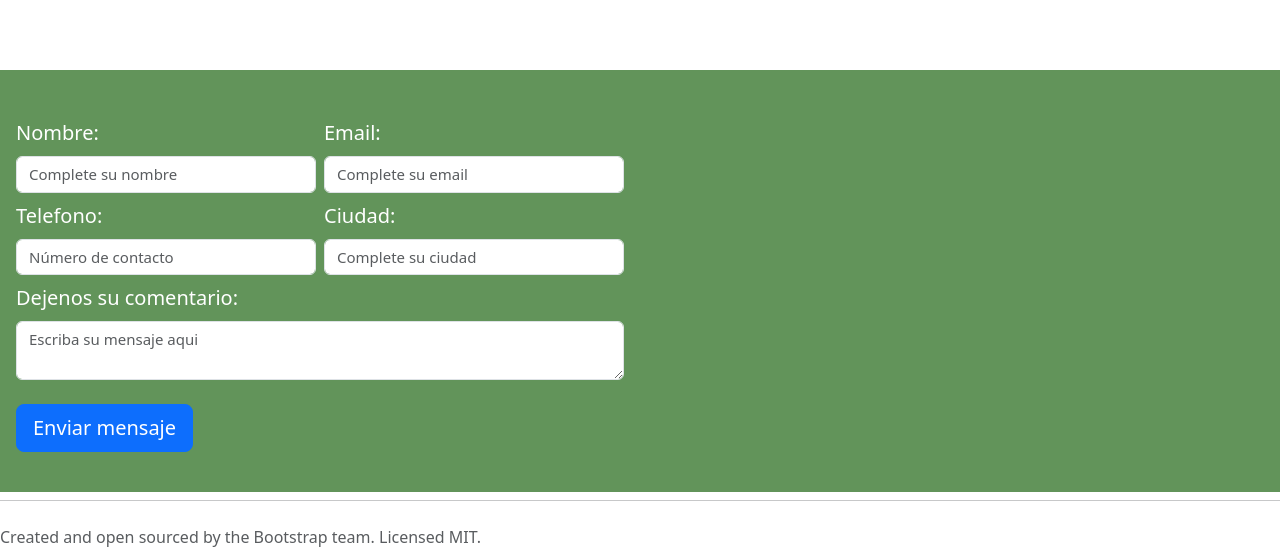
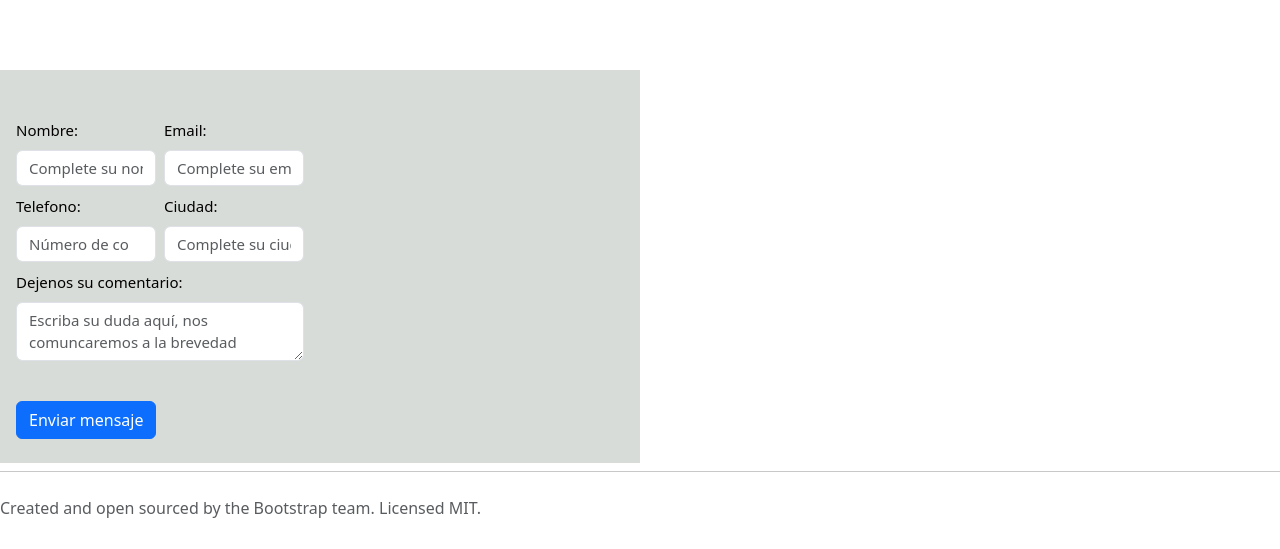
Before and after one commit to Morri17/exuviaweb2, a React (Vite) app: page / in a window 1280 px wide. Shown: the part 2063-2612 px from the top of the page. Built offline with nearby package versions, Linux system fonts and the light colour scheme.

Commit message:
cambios en emailjs y formulario contacto

```diff
--- a/src/App.jsx
+++ b/src/App.jsx
@@ -29,7 +29,7 @@ function App() {
           <Nosotros />
         </div>
         <div ref={sectionRefs[3].ref}>
-          <Contacto />
+          <Contacto/>
         </div>
       </div>
         <BotonWhatsApp />
--- a/src/CSS/Contacto.css
+++ b/src/CSS/Contacto.css
@@ -1,9 +1,10 @@
 .background-contacto{
-  background-color: rgba(20, 95, 8, 0.667);
+  background-color: rgba(104, 117, 104, 0.253);
+
 }
 .form-label{
-  color: white;
-  font-size: 20px;
+  color: rgb(0, 0, 0);
+  font-size: 15px;
 }
 .form-control{
   color: wheat;
--- a/src/Componentes/Contacto.jsx
+++ b/src/Componentes/Contacto.jsx
@@ -5,6 +5,23 @@ import "bootstrap/dist/css/bootstrap.min.css";
 import "../CSS/Contacto.css";
 
 const Contacto = () => {
+  const forms = document.querySelectorAll(".needs-validation");
+
+  Array.from(forms).forEach((form) => {
+    form.addEventListener(
+      "submit",
+      (event) => {
+        if (!form.checkValidity()) {
+          event.preventDefault();
+          event.stopPropagation();
+        }
+
+        form.classList.add("was-validated");
+      },
+      false
+    );
+  });
+
   const {
     register,
     handleSubmit,
@@ -35,20 +52,23 @@ const Contacto = () => {
       const redirectTimeout = setTimeout(() => {
         window.location.href = "http://localhost:5173/inicio";
       }, 4000);
-      return () =>  clearTimeout(redirectTimeout);
+      return () => clearTimeout(redirectTimeout);
     }
   }, [isSuccess]);
 
   return (
+    <div className="col-6">
     <div className="background-contacto">
+
       <div className="col-6 p-3 mr-3">
         <form
-          className="row align-items-center g-2 mt-4"
+          className="row align-items-center g-2 mt-4 needs-validation"
+          noValidate
           ref={form}
           onSubmit={handleSubmit(sendEmail)}
         >
-          <div className="col-6">
-            <label name="use_name" className="form-label">
+          <div className="col-6 position-relative">
+            <label name="user_name" className="form-label">
               Nombre:
             </label>
             <input
@@ -56,26 +76,28 @@ const Contacto = () => {
               className="form-control"
               name="user_name"
               placeholder="Complete su nombre"
+              required
             />
-            {errors.user_name && (
-              <div className="text-danger">Debe completar su nombre</div>
-            )}
+            <div className="invalid-tooltip">
+              Es necesario que complete su nombre
+            </div>
           </div>
-          <div className="col-6">
+          <div className="col-6 position-relative">
             <label name="use_email" className="form-label">
               Email:
             </label>
             <input
               type="email"
               className="form-control"
-              name="user_name"
+              name="user_email"
               placeholder="Complete su email"
+              required
             />
-            {errors.user_email && (
-              <div className="text-danger">Debe completar su correo</div>
-            )}
+             <div className="invalid-tooltip">
+              Es necesario que coloque un email
+            </div>
           </div>
-          <div className="col-6">
+          <div className="col-6 position-relative">
             <label name="user_number" className="form-label">
               Telefono:
             </label>
@@ -84,43 +106,50 @@ const Contacto = () => {
               className="form-control"
               name="user_number"
               placeholder="Número de contacto"
-              {...register("user_telefono", { required: true })}
+              required
             />
+            <div className="invalid-tooltip">
+              Debe colocar un numero de contacto, el mismo debe ser sin guiones.
+            </div>
           </div>
-          <div className="col-6">
+          <div className="col-6 position-relative">
             <label name="user_ciudad" className="form-label">
               Ciudad:
             </label>
             <input
               type="text"
               className="form-control"
-              name="user_telefono"
+              name="user_ciudad"
               placeholder="Complete su ciudad"
+              required
               {...register("user_ciudad", { required: true })}
             />
+            <div className="invalid-tooltip">
+              Coloque su ciudad
+            </div>
           </div>
-          <div className="col-12">
-            <label name="use_mensaje" className="form-label">
+          <div className="col-12 position-relative">
+            <label name="user_mensaje" className="form-label">
               Dejenos su comentario:
             </label>
             <textarea
               className="form-control"
               type="text"
-              name="mensaje"
+              name="user_mensaje"
               id="mensjae"
-              placeholder="Escriba su mensaje aqui"
+              placeholder="Escriba su duda aquí, nos comuncaremos a la brevedad"
+              required
             ></textarea>
-            {errors.mensaje && (
-              <div className="text-danger">
-                Es necesario que escriba un mensaje
-              </div>
-            )}
+            <div className="invalid-tooltip">
+              Debe dejar su comentario
+            </div>
           </div>
           <div className="col mt-4">
             <input
               type="submit"
               value="Enviar mensaje"
-              className="btn btn-primary btn-lg mb-4"
+              className="btn btn-primary  mt-3 mb-2"
+              required
             />
             {isSuccess && (
               <div
@@ -135,6 +164,8 @@ const Contacto = () => {
         </form>
       </div>
     </div>
+    </div>
+
   );
 };
 
```
Also changed, not shown: src/assets/Imagenes/bg-contacto.svg (added).
